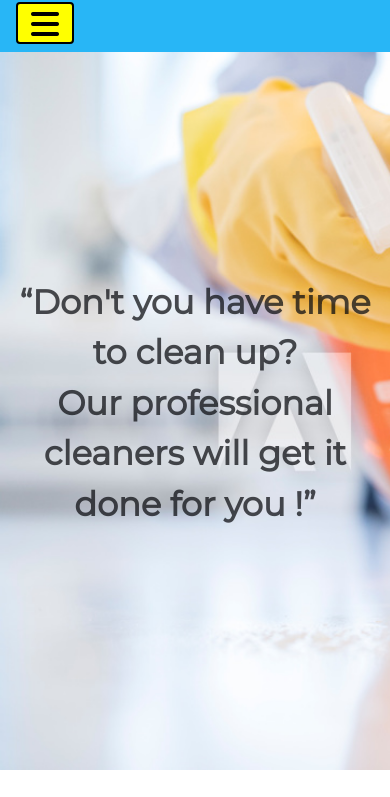
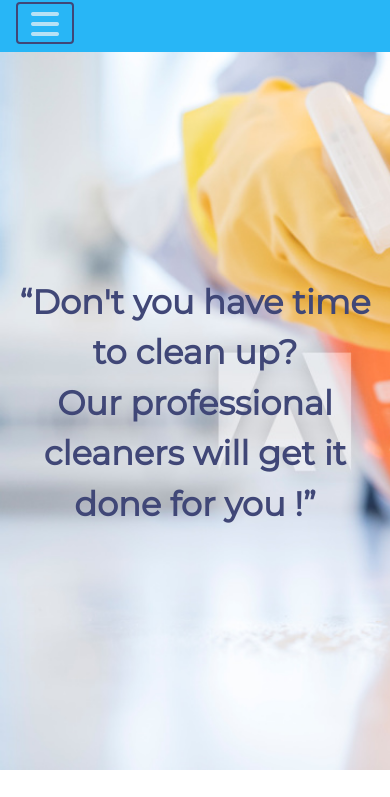
Before and after one commit to pilecki/eveline_cleaning_services, a plain HTML site: page index.html in a window 390 px wide. Shown: the part 125-922 px from the top of the page. Drawn offline with nearby package versions, Linux system fonts and the light colour scheme.

Commit message:
Styled navbar toggler

```diff
--- a/css/style.css
+++ b/css/style.css
@@ -1,7 +1,7 @@
 body {
     font-family: 'Montserrat', sans-serif;
     background-color: #ffffff;
-    color: black;
+    color: #404777;
 }
 
 .bg-color1 {
@@ -15,6 +15,11 @@ body {
 .bg-color3 {
     background-color: #28b6f6 !important;
 }
+.bg-color4 {
+    background-color: #f3f3f3e3 !important;
+}
+
+
 
 .letter-space {
     letter-spacing: 1px;
@@ -69,15 +74,13 @@ body {
 }
 
 .navbar .navbar-toggler {
-    border: 2px solid black;
-    background-color: yellow;
+    border: 2px solid #404777;
+    background-color:  #28b6f6;
 
 }
-.font-black {
-    color: black !important;
-}
-.font-green {
-    color: black;
+
+.hamburger {
+    color: #b6e2f5;
     font-size: 2rem;
 
 }
@@ -104,7 +107,6 @@ body {
 
 .landing-page {
     height: 85vh;
-
     background: url("../images/10.jpg") no-repeat;
     -webkit-background-size: cover;
     -moz-background-size: cover;
@@ -118,7 +120,7 @@ body {
 
 
 .quote-landing {
-    color: rgba(12, 14, 17, 0.74);
+    color:  #404777;
     font-weight: bold;
     font-size: 4rem;
 }
--- a/index.html
+++ b/index.html
@@ -48,11 +48,11 @@
 
             <button class="navbar-toggler mr-auto" type="button" id="navButton" data-toggle="collapse" data-target="#navbarNav"
                                                 aria-controls="navbarNav" aria-expanded="false" aria-label="Toggle navigation">
-                <span class="navbar-toggler-icon"><i class="fas fa-bars hamburger font-green"></i></span>
+                <span class="navbar-toggler-icon"><i class="fas fa-bars hamburger"></i></span>
             </button>
 
             <div class="collapse navbar-collapse change" id="navbarNav">
-                <ul class="navbar-nav center-nav-items ml-md-auto font-black">
+                <ul class="navbar-nav center-nav-items ml-md-auto bg-color3">
                     <li class="nav-item active pr-3">
                         <a class="nav-link" href="#">Home<span class="sr-only">(current)</span></a>
                     </li>
@@ -153,7 +153,7 @@
                         <div class="col-12 col-md-5 order-last">
                             <img src="images/ironing.jpg" alt="Ironing">
                         </div>
-                        <div class="col-md-7 order-first">
+                        <div class="col-md-7 order-first bg-color4">
                             <h4>Ironing service</h4>
                             <p class="">
                                 We understand that ironing might be tedious, especially after a busy day at work or
```
